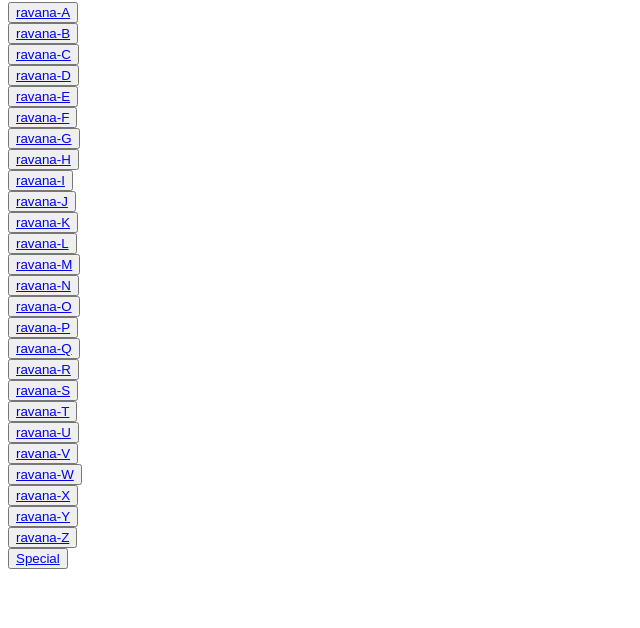
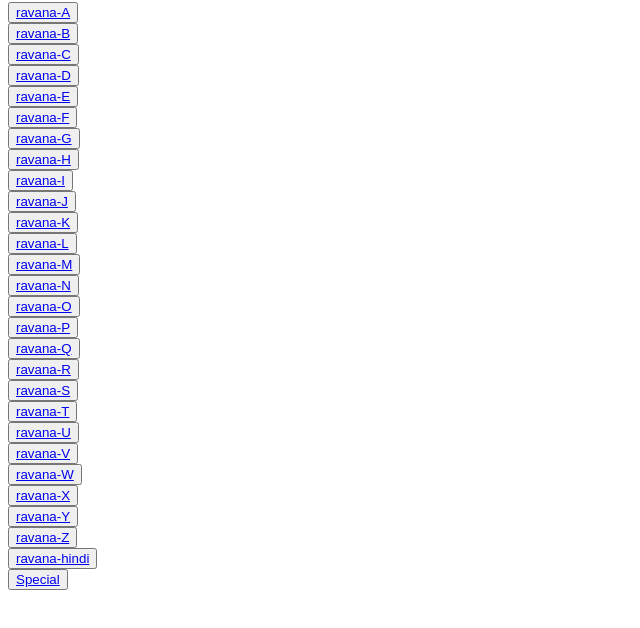
Before and after one commit to ravana69/archivelist, a plain HTML site: page index.html in a window 1280 px wide. Shown: the part 78-706 px from the top of the page, without its empty margins (0-640 px from the left). Drawn offline with Linux system fonts and the light colour scheme.

Commit message:
Update index.html

```diff
--- a/index.html
+++ b/index.html
@@ -33,7 +33,7 @@
 <button><a href="https://archive.org/upload/?identifier=ravana-X" target="_blank" rel="noopener noreferrer">ravana-X</a></button><br>
 <button><a href="https://archive.org/upload/?identifier=ravana-Y" target="_blank" rel="noopener noreferrer">ravana-Y</a></button><br>
 <button><a href="https://archive.org/upload/?identifier=ravana-Z" target="_blank" rel="noopener noreferrer">ravana-Z</a></button><br>
-
+<button><a href="https://archive.org/upload/?identifier=hindi_ravana" target="_blank" rel="noopener noreferrer">ravana-hindi</a></button><br>
 <button><a href="https://archive.org/edit.php?edit-files=1&identifier=ravana-A" target="_blank" rel="noopener noreferrer">Special</a></button>
 
 </body>
```
